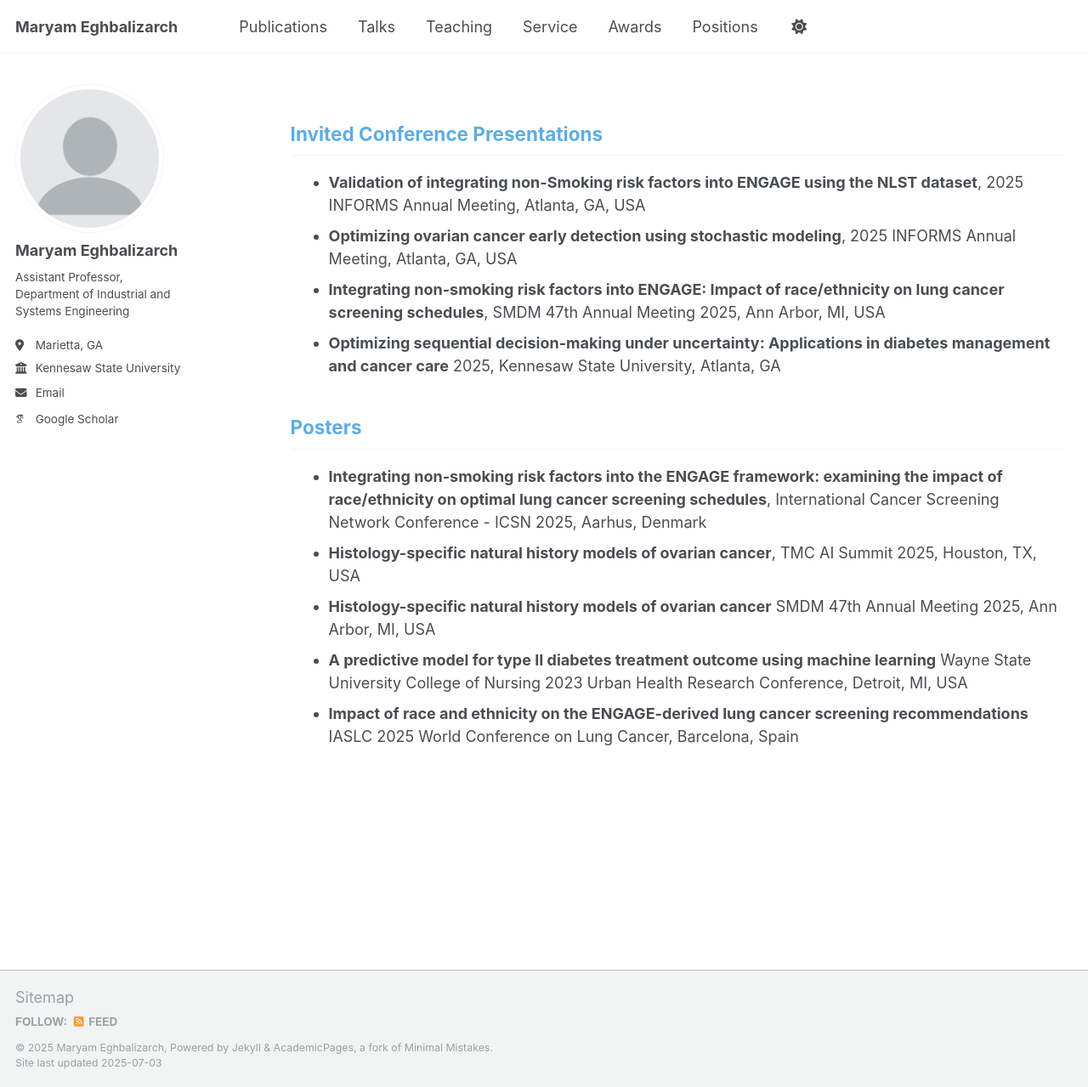
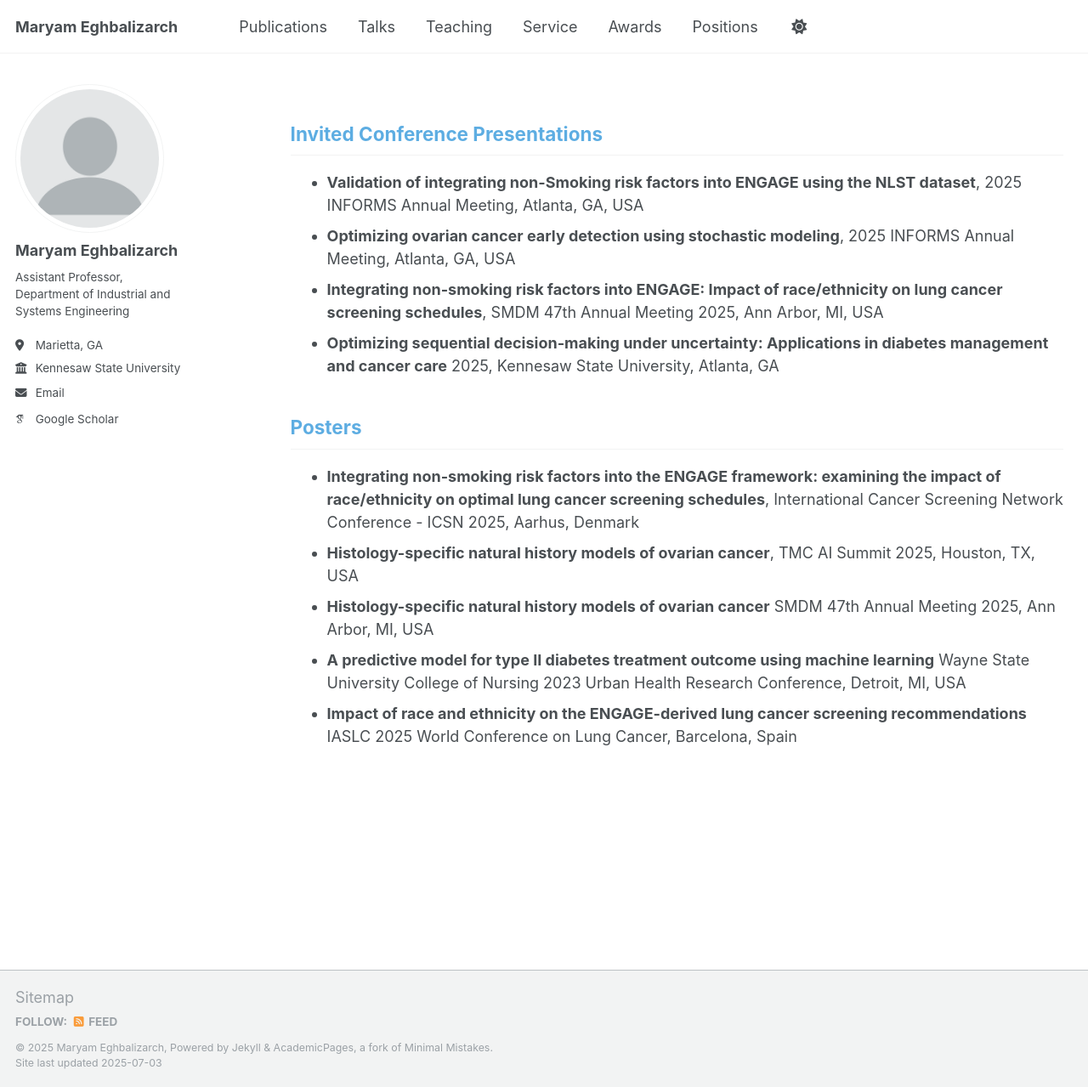
Before and after one commit to meghbalizarch/meghbalizarch.github.io, a Jekyll site: the page built from _pages/talks.html, in a window 1280 px wide and 1279 px high. Shown: the whole window at 85% size. Built offline with Jekyll 4.4.1, drawn with Linux system fonts in a browser that asks for light colours; some web fonts are replaced; a script that is not in the unit is left out.

Commit message:
Update talks.html

```diff
--- a/_pages/talks.html
+++ b/_pages/talks.html
@@ -4,7 +4,7 @@ author_profile: true
 ---
 
 <h2 style="color:#5dade2; font-weight:bold; margin-left:60px;margin-right:-200px;">Invited Conference Presentations</h2>
-<ul style="margin-left:65px;margin-right:-200px;">
+<ul style="margin-left:63px;margin-right:-200px;">
   <li><strong>Validation of integrating non-Smoking risk factors into ENGAGE using the NLST dataset</strong>, 2025 INFORMS Annual Meeting, Atlanta, GA, USA</li>
   <li><strong>Optimizing ovarian cancer early detection using stochastic modeling</strong>, 2025 INFORMS Annual Meeting, Atlanta, GA, USA</li>
   <li><strong>Integrating non-smoking risk factors into ENGAGE: Impact of race/ethnicity on lung cancer screening schedules</strong>, SMDM 47th Annual Meeting 2025,
@@ -13,7 +13,7 @@ Ann Arbor, MI, USA</li>
 </ul>
 
 <h2 style="color:#5dade2; font-weight:bold; margin-left:60px;margin-right:-200px;">Posters</h2>
-<ul style="margin-left:65px;margin-right:-200px;">
+<ul style="margin-left:63px;margin-right:-200px;">
   <li><strong>Integrating non-smoking risk factors
 into the ENGAGE framework: examining the impact of race/ethnicity on optimal lung cancer screening schedules</strong>, International Cancer Screening Network Conference - ICSN 2025, Aarhus, Denmark</li>
   <li><strong>Histology-specific natural history models of ovarian cancer</strong>, TMC AI Summit 2025, Houston, TX, USA</li>
```
